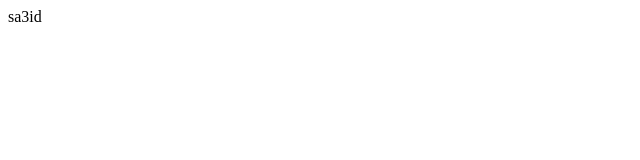
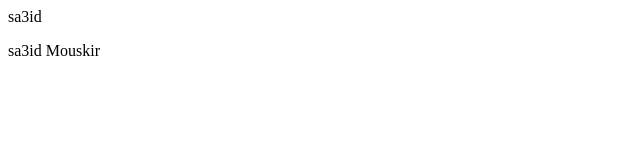
Before and after one commit to OussamaHm/TP1, a plain HTML site: page index.html in a window 1280 px wide. Shown: the full height of the page, 0-640 px from the left. Drawn offline with Linux system fonts and the light colour scheme.

Commit message:
add sa3id moskir line

```diff
--- a/index.html
+++ b/index.html
@@ -1,3 +1,4 @@
 <html>
 	<p>sa3id</p>
+	<p>sa3id Mouskir</p>
 </html>
```
